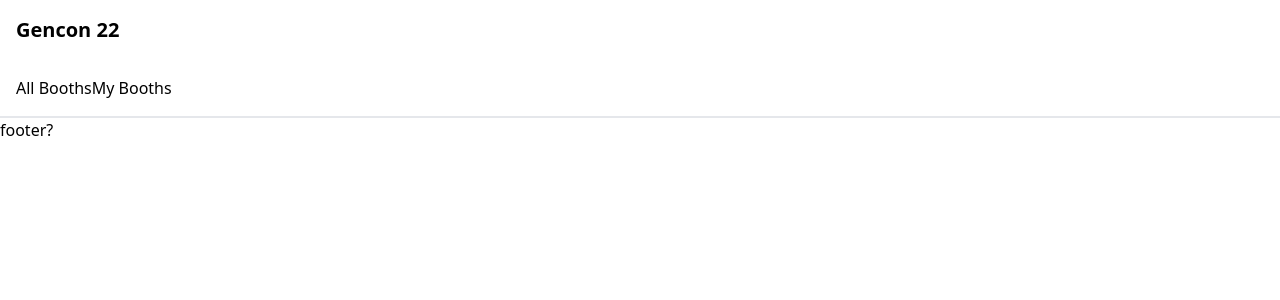
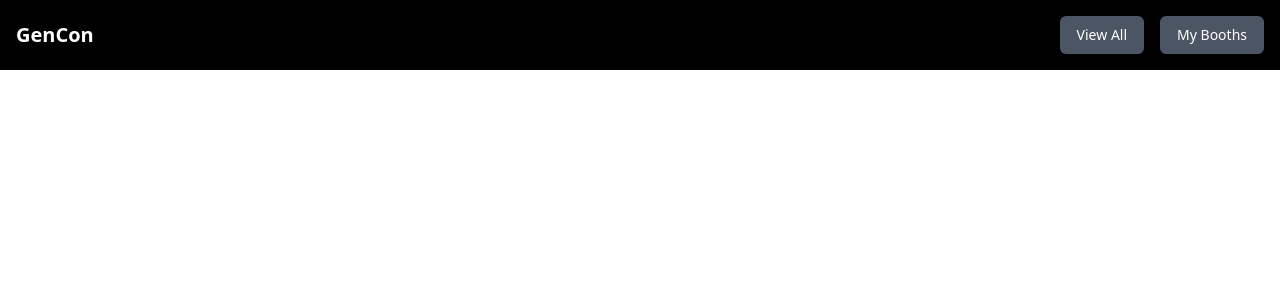
Before and after one commit to RCAbney/gencon22, a React (Create React App) app: page / in a window 1280 px wide. Shown: the top 300 px of the page. Built offline with nearby package versions, Linux system fonts and the light colour scheme.

Commit message:
Add Header component and Links

```diff
--- a/src/App.js
+++ b/src/App.js
@@ -1,8 +1,9 @@
 import React, { useEffect } from "react";
 import { useDispatch } from "react-redux";
-import { Link, Outlet } from "react-router-dom";
+import { Outlet } from "react-router-dom";
 import Papa from "papaparse";
 import { setAllBooths } from "./app/reducers/allBooths";
+import Header from "./components/Header";
 
 function App() {
   const dispatch = useDispatch();
@@ -39,20 +40,8 @@
 
   return (
     <div className="App">
-      {/* header component with nav here */}
-      <h1 className="text-xl font-bold p-4">Gencon 22</h1>
-      <div className="p-4">
-        <Link to="/all-booths">All Booths</Link>
-
-        <Link to="/my-booths">My Booths</Link>
-      </div>
-      <hr />
-      {/* end header with nav here */}
+      <Header />
       <Outlet />
-      {/* footer if needed here */}
-      <hr />
-      <div>footer?</div>
-      {/* end footer if needed here */}
     </div>
   );
 }
--- /dev/null
+++ b/src/components/Header.js
@@ -0,0 +1,30 @@
+import React from "react";
+import { Link } from "react-router-dom";
+
+const Header = () => {
+  return (
+    <div className="flex items-center justify-between bg-black p-4 sticky top-0">
+      <div className="flex-1 min-w-0">
+        <h2 className="text-xl font-bold leading-7 text-white sm:truncate">
+          GenCon
+        </h2>
+      </div>
+      <div className="flex md:mt-0 md:ml-4 gap-4">
+        <Link
+          to="/all-booths"
+          className="inline-flex items-center px-4 py-2 border border-transparent rounded-md shadow-sm text-sm font-medium text-white bg-gray-600 hover:bg-gray-700 focus:outline-none focus:ring-2 focus:ring-offset-2 focus:ring-offset-gray-800 focus:ring-indigo-500"
+        >
+          View All
+        </Link>
+        <Link
+          to="my-booths"
+          className="inline-flex items-center px-4 py-2 border border-transparent rounded-md shadow-sm text-sm font-medium text-white bg-gray-600 hover:bg-gray-700 focus:outline-none focus:ring-2 focus:ring-offset-2 focus:ring-offset-gray-800 focus:ring-indigo-500"
+        >
+          My Booths
+        </Link>
+      </div>
+    </div>
+  );
+};
+
+export default Header;
--- a/src/routes/AllBooths.js
+++ b/src/routes/AllBooths.js
@@ -52,7 +52,7 @@
                     <li key={parseInt(booth.BGGId)} className="pl-0">
                       <div className="px-4 py-4 sm:px-6">
                         <div className="flex items-center justify-between">
-                          <div>
+                          <div className="max-w-[70%]">
                             <p className="text-sm font-medium text-indigo-600 truncate">
                               <a
                                 href={`https://boardgamegeek.com/boardgame/${booth.BGGId}`}
```
